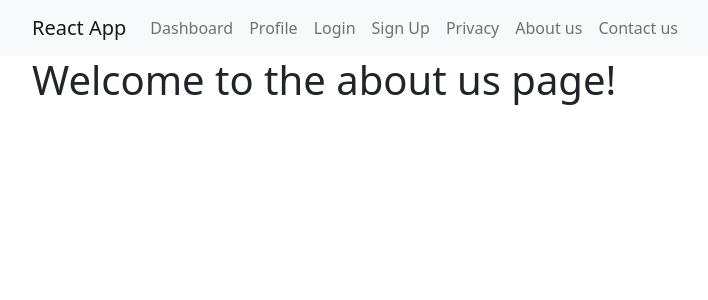
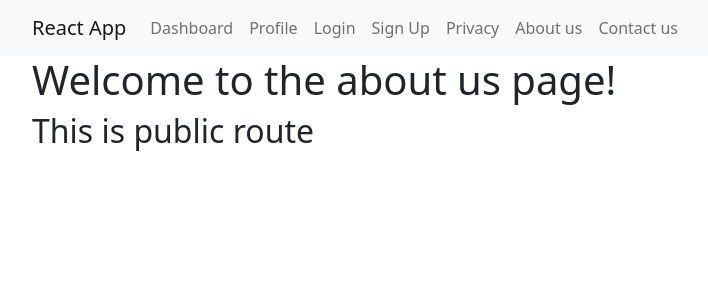
Before and after one commit to robinsingh1132/react-form, a React (Create React App) app: page /about in a window 1280 px wide. Shown: the top 300 px of the page, without its empty margins (50-758 px from the left). Built offline with nearby package versions, Linux system fonts and the light colour scheme.

Commit message:
worked on the private routes

```diff
--- a/src/component/about.js
+++ b/src/component/about.js
@@ -4,6 +4,7 @@ const About = () => {
 	return(
         <>
 		    <h1>Welcome to the about us page!</h1>
+			<h2>This is public route</h2>
 	    </>
     )
 }
--- a/src/component/contact.js
+++ b/src/component/contact.js
@@ -4,6 +4,7 @@ const Contact = () => {
 	return(
         <>
 		    <h1>Welcome to the contact us page!</h1>
+			<h2>This is public route</h2>
 	    </>
     )
 }
--- a/src/component/home.js
+++ b/src/component/home.js
@@ -4,6 +4,7 @@ const Home = () => {
 	return(
         <>
 		    <h2>Welcome to the homepage!</h2>
+			<h2>This is private route</h2>
 	    </>
     )
 }
--- a/src/component/privacy.js
+++ b/src/component/privacy.js
@@ -4,6 +4,7 @@ const Privacy = () => {
     return(
         <>
             <h1>Welcome to the privacy page</h1>
+            <h2>This is public route</h2>
         </>
     )
 }
--- a/src/component/profile.js
+++ b/src/component/profile.js
@@ -4,6 +4,7 @@ const Profile = () => {
     return(
         <>
             <h1>Welcome to the Profile page</h1>
+            <h2>This is private route</h2>
         </>
     )
 }
```
Also changed, not shown: src/App.js (+8 -8 lines).
